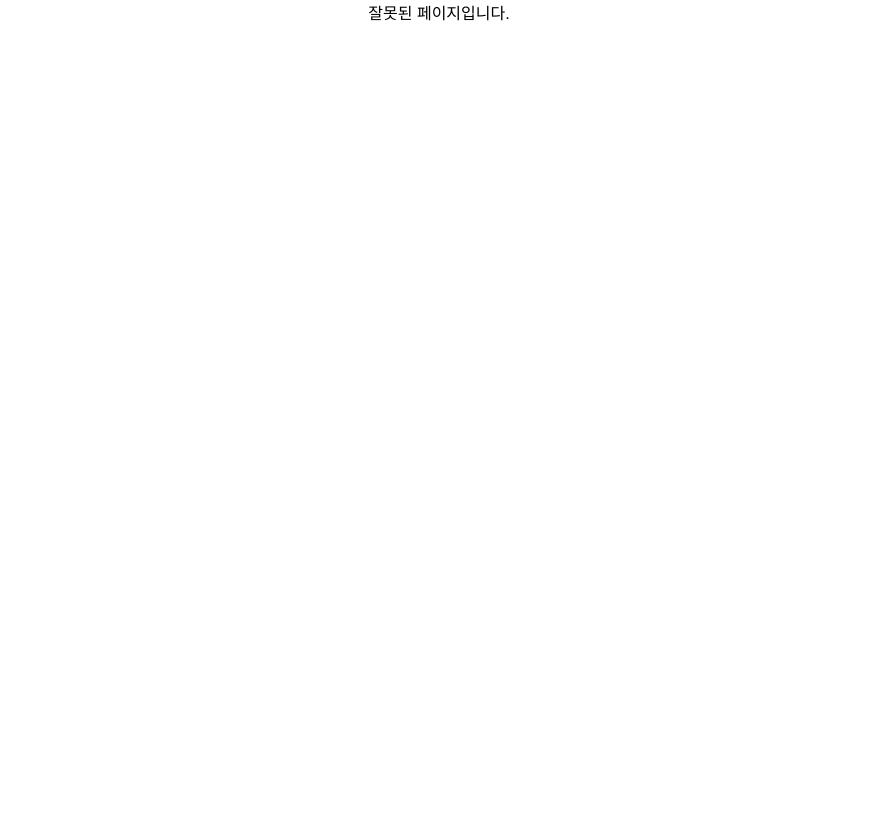
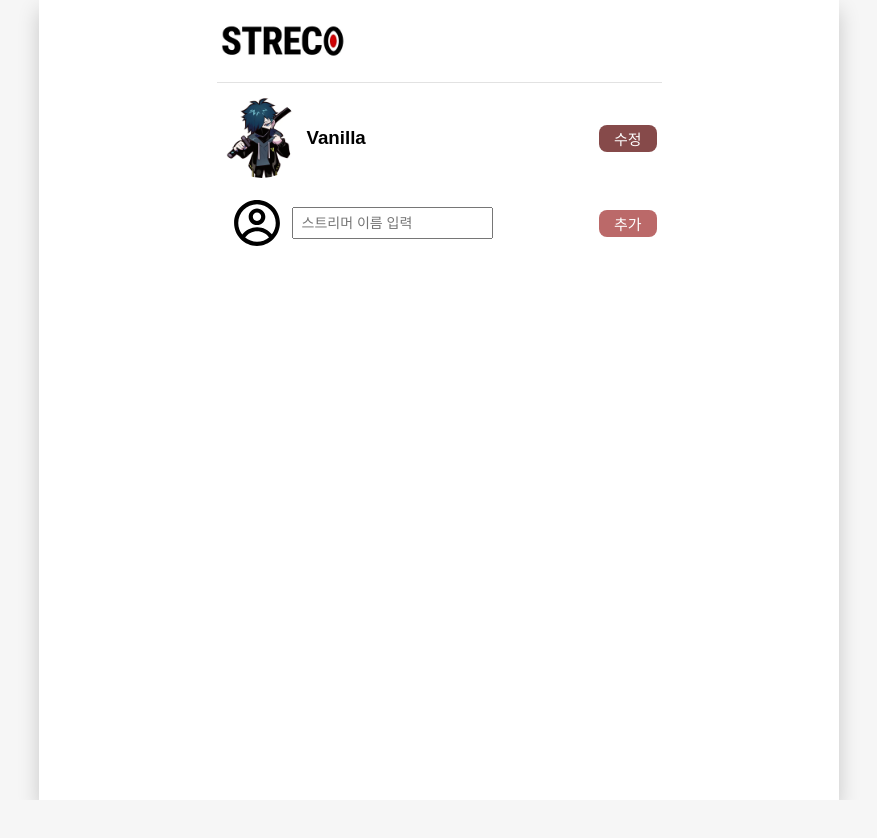
Before and after one commit to APPS-sookmyung/2025-Streco, a React (Vite) app: page /AddStreamer in a window 1280 px wide. Shown: the top 838 px of the page, without its empty margins (201-1078 px from the left). After the commit the page ends 800 px from the top, so only its background shows below. Built offline with nearby package versions, Linux system fonts and the light colour scheme.

Commit message:
Feat: 스트리머 추가 기능 구현

```diff
--- a/src/App.jsx
+++ b/src/App.jsx
@@ -6,6 +6,7 @@ import Home from "./pages/Home";
 import Add from "./pages/Add";
 import Record from "./pages/Record";
 import Notfound from "./pages/Notfound";
+import AddStreamer from "./pages/AddStreamer";
 
 function App() {
   const [count, setCount] = useState(0);
@@ -16,6 +17,7 @@ function App() {
         <Route path="/" element={<Home />} />
         <Route path="/add" element={<Add />} />
         <Route path="/record" element={<Record />} />
+        <Route path="/AddStreamer" element={<AddStreamer />} />
         <Route path="*" element={<Notfound />} />
       </Routes>
     </>
--- a/src/components/RecoCalendar.jsx
+++ b/src/components/RecoCalendar.jsx
@@ -8,17 +8,18 @@ const RecoCalendar = () => {
   const today = new Date();
   const [date, setDate] = useState(today);
   const [activeStartDate, setActiveStartDate] = useState(new Date());
-  const attendDay = ["2025-08-19", "2025-08-22"]; // 특정 날짜 예시
+  const attendDay = ["2025-09-19", "2025-09-22"]; // 특정 날짜 예시
 
   const handleDateChange = (newDate) => {
     setDate(newDate);
   };
 
-  const handleTodayClick = () => {
-    const today = new Date();
-    setActiveStartDate(today);
-    setDate(today);
-  };
+  // 오늘 날짜 조회
+  // const handleTodayClick = () => {
+  //   const today = new Date();
+  //   setActiveStartDate(today);
+  //   setDate(today);
+  // };
 
   return (
     <div className="calendar-wrapper">
--- a/src/components/StreamerBar.jsx
+++ b/src/components/StreamerBar.jsx
@@ -2,19 +2,32 @@ import "./StreamerBar.css";
 import Button from "./Button";
 ("./Button");
 
-import streamer1 from "./../assets/streamer1.webp";
-import streamer2 from "./../assets/streamer2.webp";
-import streamer3 from "./../assets/streamer3.webp";
+import { useEffect, useState } from "react";
+import { streamerData } from "../util/streamerdata";
+import { useNavigate } from "react-router-dom";
+import cpt from "./../assets/streamer1.webp";
 
 const StreamerBar = () => {
+  const nav = useNavigate();
+  const [storedStreamers, setStoredStreamers] = useState([]);
+
+  useEffect(() => {
+    const stored = JSON.parse(localStorage.getItem("streamers")) || [];
+    setStoredStreamers(stored);
+  }, []);
+
   return (
     <div className="streamerbar">
       <div className="streamer_img_wrapper">
-        <img src={streamer1}></img>
-        <img src={streamer2}></img>
-        <img src={streamer3}></img>
+        {streamerData.map((streamer, index) => (
+          <img key={index} src={streamer.image} alt={streamer.value} />
+        ))}
+
+        {storedStreamers.map((streamer, index) => (
+          <img key={index} src={cpt} alt={streamer.value} />
+        ))}
       </div>
-      <Button text={"+"} type={"ADD"} />
+      <Button text={"+"} type={"ADD"} onClick={() => nav("/AddStreamer")} />
     </div>
   );
 };
--- a/src/index.css
+++ b/src/index.css
@@ -3,21 +3,22 @@ body {
   font-family: Arial, Helvetica, sans-serif;
   margin: 0px;
   width: 100%;
-  background-color: white;
+  background-color: rgb(246, 246, 246);
   display: flex;
-  padding-bottom: 30px;
   width: -webkit-fill-available;
 }
 
 #root {
   background-color: white;
-  max-width: 744px;
+  max-width: 768px;
+  width: 100%;
   margin: 0 auto;
-  height: -webkit-fill-available;
+  /* height: -webkit-fill-available; */
+  min-height: 100vh;
+  height: 100%;
   padding: 0px 16px;
-  min-height: 100vh;
-  width: 100vw;
   display: flex;
+  box-shadow: 0 10px 20px rgba(0, 0, 0, 0.19);
 }
 
 div {
--- /dev/null
+++ b/src/pages/AddStreamer.jsx
@@ -0,0 +1,58 @@
+import Header from "../components/Header";
+import StreamerRecord from "../components/StreamerRecord";
+import { CgProfile } from "react-icons/cg";
+import Button from "../components/Button";
+import cpt from "./../assets/streamer1.webp";
+
+import { useState } from "react";
+
+const AddStreamer = () => {
+  const [nickname, setNickname] = useState("");
+
+  const handleAdd = () => {
+    if (!nickname) return;
+
+    const stored = JSON.parse(localStorage.getItem("streamers")) || [];
+
+    const newStreamer = { value: nickname, image: cpt };
+
+    localStorage.setItem("streamers", JSON.stringify([...stored, newStreamer]));
+    setNickname("");
+  };
+
+  return (
+    <div className="addstreamer">
+      <Header />
+      <StreamerRecord />
+      <div
+        className="streamerinfo"
+        style={{
+          display: "flex",
+          alignItems: "center",
+          justifyContent: "space-between",
+        }}
+      >
+        <div style={{ display: "flex", margin: "15px", alignItems: "center" }}>
+          <CgProfile
+            style={{ height: "50px", width: "50px", marginRight: "10px" }}
+          />
+          <input
+            type="text"
+            name="streamerinfo"
+            placeholder="스트리머 이름 입력"
+            style={{
+              fontSize: "14px",
+              padding: "6px 8px",
+              height: "16px",
+            }}
+            value={nickname}
+            onChange={(e) => setNickname(e.target.value)}
+          />
+        </div>
+        <Button text={"추가"} type={"EDIT_DONE"} onClick={handleAdd} />
+      </div>
+    </div>
+  );
+};
+
+export default AddStreamer;
--- /dev/null
+++ b/src/util/streamerdata.js
@@ -0,0 +1,9 @@
+import cpt from "./../assets/streamer1.webp";
+import vanilla from "./../assets/streamer2.webp";
+import chorong from "./../assets/streamer3.webp";
+
+export const streamerData = [
+  { value: "CPT", image: cpt },
+  { value: "VanilLa", image: vanilla },
+  { value: "CHORONG", image: chorong },
+];
```
